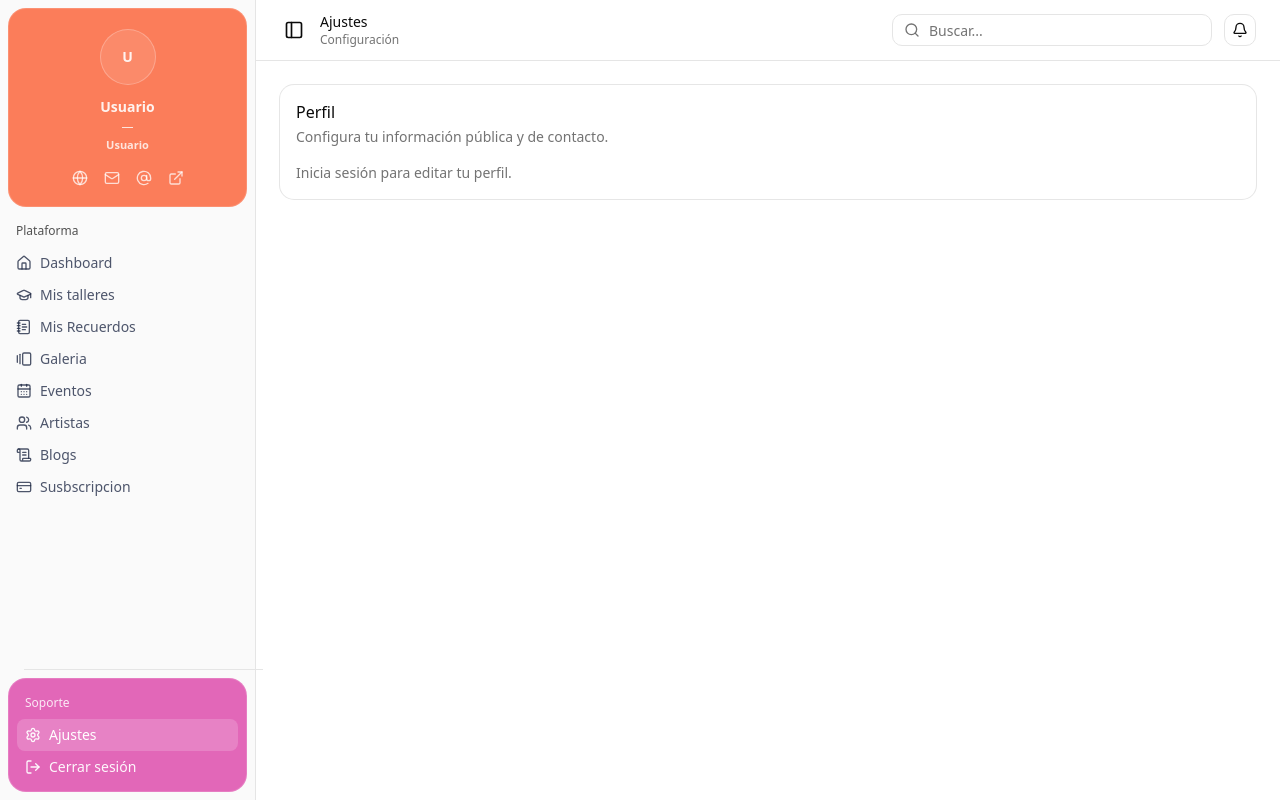
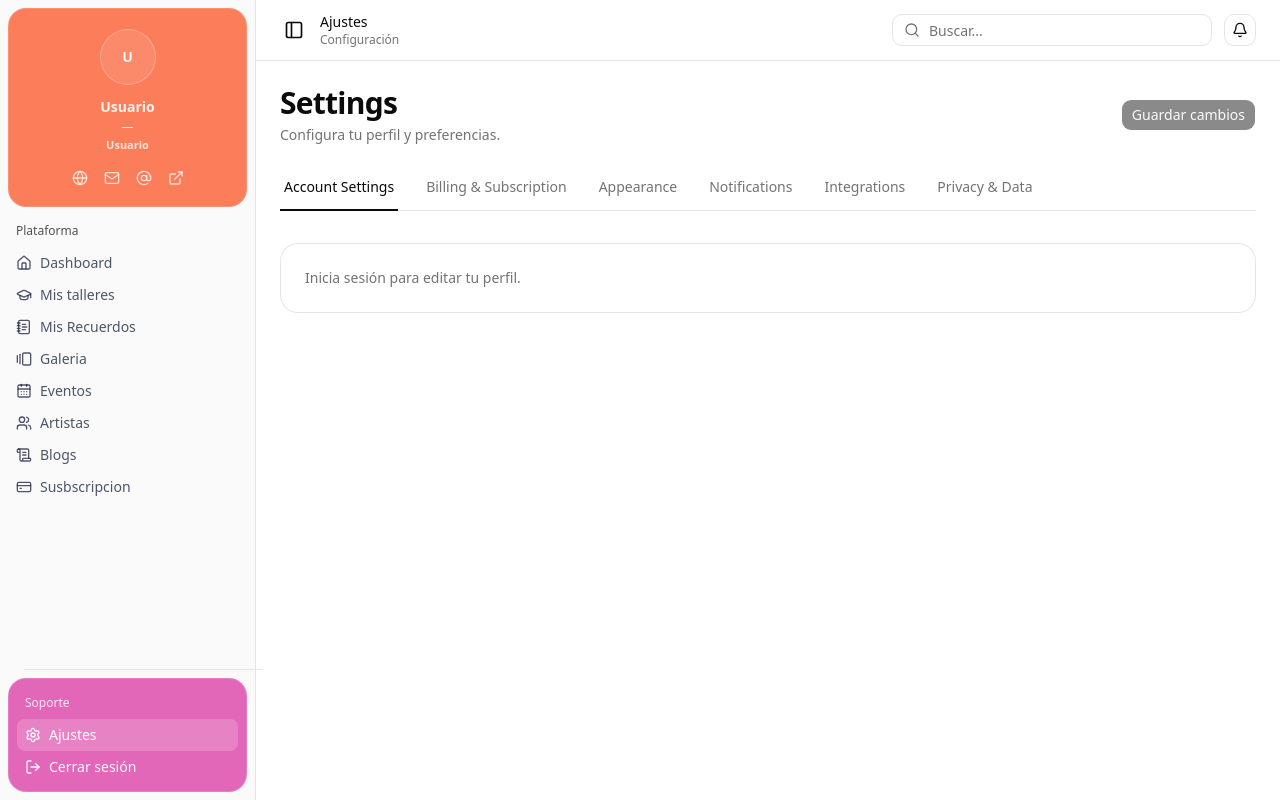
Before and after one commit to paginawebquintaesencia-sketch/5esncia, a Next.js app: page /plataforma/ajustes in a window 1280 px wide. Built offline with nearby package versions, Linux system fonts and the light colour scheme; no server answers.

Commit message:
Redesign ajustes settings layout

```diff
--- a/app/plataforma/ajustes/page.tsx
+++ b/app/plataforma/ajustes/page.tsx
@@ -6,25 +6,9 @@ import { createClient } from "@/lib/client";
 import ApplicationShell09 from "@/plataforma/components/app/application-shell-09/page";
 import { Button } from "@/plataforma/components/ui/button";
 import { Input } from "@/plataforma/components/ui/input";
-import {
-  Card,
-  CardContent,
-  CardDescription,
-  CardHeader,
-  CardTitle,
-} from "@/plataforma/components/ui/card";
-
-function normalizeRole(value: unknown) {
-  if (typeof value !== "string") return null;
-  const trimmed = value.trim();
-  if (!trimmed) return null;
-  return trimmed.toLowerCase();
-}
 
 type ProfileRow = {
   id: string;
-  email?: string | null;
-  role?: string | null;
   full_name?: string | null;
   nickname?: string | null;
   art_type?: string | null;
@@ -34,11 +18,18 @@ type ProfileRow = {
   facebook?: string | null;
 };
 
+type TabKey =
+  | "account"
+  | "billing"
+  | "appearance"
+  | "notifications"
+  | "integrations"
+  | "privacy";
+
 export default function Page() {
+  const [tab, setTab] = React.useState<TabKey>("account");
   const [isLoading, setIsLoading] = React.useState(true);
   const [userId, setUserId] = React.useState<string | null>(null);
-  const [role, setRole] = React.useState<string | null>(null);
-  const [roleFromDb, setRoleFromDb] = React.useState<string | null>(null);
 
   const [profile, setProfile] = React.useState<ProfileRow | null>(null);
   const [saveError, setSaveError] = React.useState<string | null>(null);
@@ -64,10 +55,8 @@ export default function Page() {
         const user = data.user ?? null;
         if (!isAlive) return;
         setUserId(user?.id ?? null);
-        setRole(normalizeRole(user?.user_metadata?.role) ?? null);
 
         if (!user) {
-          setRoleFromDb(null);
           setProfile(null);
           return;
         }
@@ -81,12 +70,10 @@ export default function Page() {
           Array.isArray(profileRows) && profileRows[0]
             ? (profileRows[0] as unknown as ProfileRow)
             : null;
-        const rawRole = row?.role ?? null;
         if (!isAlive) return;
-        setRoleFromDb(normalizeRole(rawRole) ?? null);
         setProfile(row);
 
-        setFullName(row?.full_name ?? user.user_metadata?.full_name ?? "");
+        setFullName(row?.full_name ?? "");
         setNickname(row?.nickname ?? "");
         setArtType(row?.art_type ?? "");
         setAvatarUrl(row?.avatar_url ?? "");
@@ -104,23 +91,6 @@ export default function Page() {
       isAlive = false;
     };
   }, []);
-
-  const isAdminEmail = React.useMemo(() => {
-    const raw = process.env.NEXT_PUBLIC_ADMIN_EMAILS;
-    if (!raw) return false;
-    const list = raw
-      .split(",")
-      .map((value) => value.trim().toLowerCase())
-      .filter(Boolean);
-    return list.includes((profile?.email ?? "").toLowerCase());
-  }, [profile?.email]);
-
-  const roleCandidate = roleFromDb ?? role;
-  const isAdmin =
-    isAdminEmail ||
-    roleCandidate === "admin" ||
-    roleCandidate === "administrador" ||
-    roleCandidate === "superadmin";
 
   const onSaveProfile = React.useCallback(async () => {
     if (!userId) {
@@ -178,73 +148,144 @@ export default function Page() {
 
   return (
     <ApplicationShell09 title="Ajustes" subtitle="Configuración">
-      <div className="grid gap-6">
-        <Card>
-          <CardHeader>
-            <CardTitle>Perfil</CardTitle>
-            <CardDescription>
-              Configura tu información pública y de contacto.
-            </CardDescription>
-          </CardHeader>
-          <CardContent className="grid gap-4">
-            {!userId && !isLoading ? (
+      <div className="mx-auto w-full max-w-5xl">
+        <div className="flex flex-wrap items-center justify-between gap-3">
+          <div className="grid gap-1">
+            <div className="text-3xl font-semibold tracking-tight text-foreground">Settings</div>
+            <div className="text-sm text-muted-foreground">
+              Configura tu perfil y preferencias.
+            </div>
+          </div>
+          <Button onClick={onSaveProfile} disabled={isSaving || isLoading || !userId}>
+            {isSaving ? "Guardando..." : "Guardar cambios"}
+          </Button>
+        </div>
+
+        <div className="mt-5 border-b border-foreground/10">
+          <nav className="-mb-px flex flex-wrap gap-6 text-sm font-medium">
+            {(
+              [
+                { key: "account", label: "Account Settings" },
+                { key: "billing", label: "Billing & Subscription" },
+                { key: "appearance", label: "Appearance" },
+                { key: "notifications", label: "Notifications" },
+                { key: "integrations", label: "Integrations" },
+                { key: "privacy", label: "Privacy & Data" },
+              ] as const
+            ).map((item) => {
+              const isActive = tab === item.key;
+              return (
+                <button
+                  key={item.key}
+                  type="button"
+                  onClick={() => setTab(item.key)}
+                  className={[
+                    "border-b-2 px-1 py-3 transition-colors",
+                    isActive
+                      ? "border-foreground text-foreground"
+                      : "border-transparent text-muted-foreground hover:text-foreground",
+                  ].join(" ")}
+                >
+                  {item.label}
+                </button>
+              );
+            })}
+          </nav>
+        </div>
+
+        <div className="mt-8 grid gap-8 rounded-2xl border border-foreground/10 bg-background p-6">
+          {tab !== "account" ? (
+            <div className="text-sm text-muted-foreground">
+              Esta sección se configura después.
+            </div>
+          ) : !userId && !isLoading ? (
             <div className="text-sm text-muted-foreground">
               Inicia sesión para editar tu perfil.
             </div>
           ) : (
-              <>
+            <div className="grid gap-8">
+              <div className="grid gap-1">
+                <div className="text-base font-semibold text-foreground">Profile Information</div>
+                <div className="text-sm text-muted-foreground">
+                  Mantén tus datos al día para que otros puedan encontrarte.
+                </div>
+              </div>
+
+              <div className="grid gap-6">
+                <div className="grid gap-4 border-b border-foreground/10 pb-6 md:grid-cols-[220px_1fr] md:items-center">
+                  <div className="text-sm font-medium text-foreground">Profile Picture</div>
+                  <div className="flex flex-wrap items-center gap-4">
+                    <div className="h-12 w-12 overflow-hidden rounded-full bg-muted ring-1 ring-foreground/10">
                       {avatarUrl.trim() ? (
-                  <div className="flex items-center gap-4">
                         <img
                           src={avatarUrl.trim()}
                           alt="Avatar"
-                      className="h-14 w-14 rounded-full object-cover ring-1 ring-foreground/10"
+                          className="h-full w-full object-cover"
                           referrerPolicy="no-referrer"
                         />
-                    <div className="text-sm text-muted-foreground">
-                      Vista previa del avatar
+                      ) : null}
+                    </div>
+                    <div className="flex items-center gap-2">
+                      <Button
+                        type="button"
+                        variant="outline"
+                        onClick={() => setAvatarUrl("")}
+                        disabled={!avatarUrl.trim()}
+                      >
+                        Eliminar
+                      </Button>
+                      <Button
+                        type="button"
+                        variant="outline"
+                        onClick={() => {
+                          const el = document.getElementById("avatar-url");
+                          if (el instanceof HTMLInputElement) el.focus();
+                        }}
+                      >
+                        Actualizar
+                      </Button>
                     </div>
                   </div>
-                ) : null}
+                </div>
 
-                <div className="grid gap-3 sm:grid-cols-2">
-                  <div className="grid gap-2">
+                <div className="grid gap-4 border-b border-foreground/10 pb-6 md:grid-cols-[220px_1fr] md:items-center">
                   <div className="text-sm font-medium text-foreground">Nombre</div>
                   <Input value={fullName} onChange={(e) => setFullName(e.target.value)} />
                 </div>
-                  <div className="grid gap-2">
+
+                <div className="grid gap-4 border-b border-foreground/10 pb-6 md:grid-cols-[220px_1fr] md:items-center">
                   <div className="text-sm font-medium text-foreground">Usuario (nickname)</div>
                   <Input value={nickname} onChange={(e) => setNickname(e.target.value)} />
                 </div>
-                  <div className="grid gap-2">
+
+                <div className="grid gap-4 border-b border-foreground/10 pb-6 md:grid-cols-[220px_1fr] md:items-center">
                   <div className="text-sm font-medium text-foreground">Tipo de arte</div>
                   <Input value={artType} onChange={(e) => setArtType(e.target.value)} />
                 </div>
-                  <div className="grid gap-2">
-                    <div className="text-sm font-medium text-foreground">Celular</div>
+
+                <div className="grid gap-4 border-b border-foreground/10 pb-6 md:grid-cols-[220px_1fr] md:items-center">
+                  <div className="text-sm font-medium text-foreground">Número de celular</div>
                   <Input value={phone} onChange={(e) => setPhone(e.target.value)} />
                 </div>
+
+                <div className="grid gap-4 border-b border-foreground/10 pb-6 md:grid-cols-[220px_1fr] md:items-center">
+                  <div className="text-sm font-medium text-foreground">Avatar (URL)</div>
+                  <Input
+                    id="avatar-url"
+                    value={avatarUrl}
+                    onChange={(e) => setAvatarUrl(e.target.value)}
+                    placeholder="https://..."
+                  />
                 </div>
 
-                <div className="grid gap-3 sm:grid-cols-2">
-                  <div className="grid gap-2">
-                    <div className="text-sm font-medium text-foreground">Avatar (URL)</div>
-                    <Input value={avatarUrl} onChange={(e) => setAvatarUrl(e.target.value)} />
-                  </div>
-                  <div className="grid gap-2">
+                <div className="grid gap-4 border-b border-foreground/10 pb-6 md:grid-cols-[220px_1fr] md:items-center">
                   <div className="text-sm font-medium text-foreground">Instagram</div>
                   <Input value={instagram} onChange={(e) => setInstagram(e.target.value)} />
                 </div>
-                  <div className="grid gap-2">
+
+                <div className="grid gap-4 md:grid-cols-[220px_1fr] md:items-center">
                   <div className="text-sm font-medium text-foreground">Facebook</div>
                   <Input value={facebook} onChange={(e) => setFacebook(e.target.value)} />
-                  </div>
-                </div>
-
-                <div className="flex flex-wrap items-center gap-2">
-                  <Button onClick={onSaveProfile} disabled={isSaving || isLoading || !userId}>
-                    {isSaving ? "Guardando..." : "Guardar cambios"}
-                  </Button>
                 </div>
 
                 {saveError ? (
@@ -253,10 +294,15 @@ export default function Page() {
                 {saveSuccess ? (
                   <div className="text-sm text-muted-foreground">{saveSuccess}</div>
                 ) : null}
-              </>
+                {!isLoading && userId && !profile ? (
+                  <div className="text-sm text-muted-foreground">
+                    No se encontró tu perfil en la base de datos. Verifica que exista la fila en `profiles`.
+                  </div>
+                ) : null}
+              </div>
+            </div>
           )}
-          </CardContent>
-        </Card>
+        </div>
       </div>
     </ApplicationShell09>
   );
```
Lines whose indentation alone changed are shown as unchanged.
